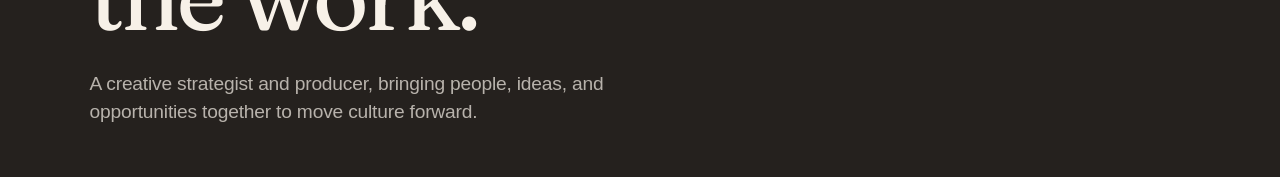
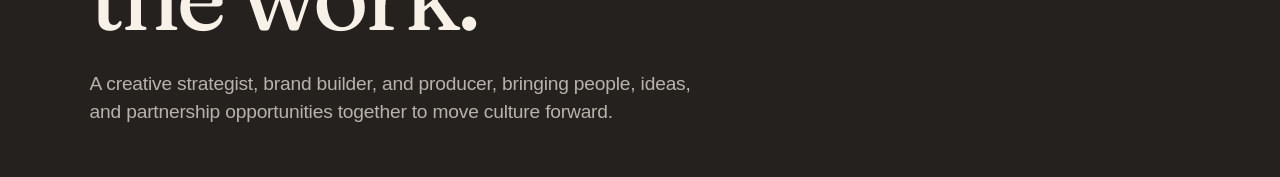
Before and after one commit to kaitlynagledhill/pilot-collective-site, a Next.js app: page /team in a window 1280 px wide. Shown: the part 258-435 px from the top of the page. Built offline with nearby package versions, Linux system fonts and the light colour scheme.

Commit message:
Updated subtitle on team page

```diff
--- a/app/team/page.tsx
+++ b/app/team/page.tsx
@@ -64,7 +64,7 @@ export default function TeamPage() {
         </h1>
 
         <p className="mt-7 max-w-[620px] text-[clamp(18px,1.5vw,23px)] max-[800px]:text-[18px] leading-[1.5] tracking-[-0.01em] text-foreground/70">
-          A creative strategist and producer, bringing people, ideas, and
+          A creative strategist, brand builder, and producer, bringing people, ideas, and partnership
           opportunities together to move culture forward.
         </p>
       </section>
```
